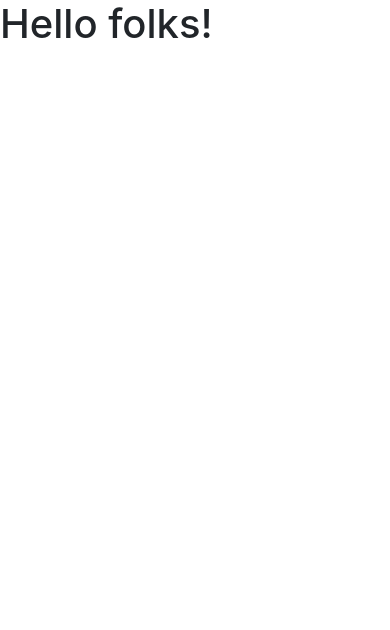
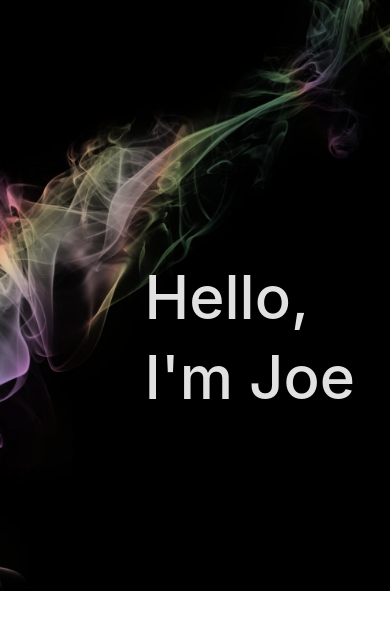
Before and after one commit to jpaul24/portfolio, a plain HTML site: page index.html in a window 390 px wide. Drawn offline with nearby package versions, Linux system fonts and the light colour scheme.

Commit message:
start on website

```diff
--- a/index.html
+++ b/index.html
@@ -9,7 +9,14 @@
   <title>Portjoelio</title>
 </head>
 <body>
-  <h1>Hello folks!</h1>
+  <div class="page-banner">
+    <div class="content">
+      <div class="header">
+        <h1>Hello,</h1>
+        <h1>I'm Joe</h1>
+      </div>
+    </div>
+  </div>
   <script src="https://stackpath.bootstrapcdn.com/bootstrap/4.3.1/js/bootstrap.bundle.min.js"></script>
   <script src="script.js"></script>
 </body>
--- a/style.css
+++ b/style.css
@@ -0,0 +1,44 @@
+@import "";
+
+.page-banner {
+  background-image: url('images/smoke.jpeg');
+  background-size: cover;
+  background-position: center;
+  height: 70vh;
+  padding: 40px;
+}
+.content {
+  width: 90%;
+  display: flex;
+  justify-content: flex-end;
+}
+.header {
+  color: rgba(250, 250, 250, 0.9);
+  margin-top: 18%;
+  margin-left: 40px;
+}
+.header h1 {
+  font-size: 120px;
+}
+
+@media only screen and (max-width: 600px) {
+  .page-banner {
+    padding-right: 0;
+  }
+  .header {
+    margin-top: 70%;
+    margin-left: 90px;
+  }
+  .header h1 {
+  font-size: 60px;
+}
+}
+
+@media only screen and (max-width: 360px) {
+  .header {
+    margin-top: 70%;
+  }
+  .header h1 {
+    font-size: 44px;
+  }
+}
```
Also changed, not shown: images/colour.jpeg (added), images/smoke.jpeg (added).
